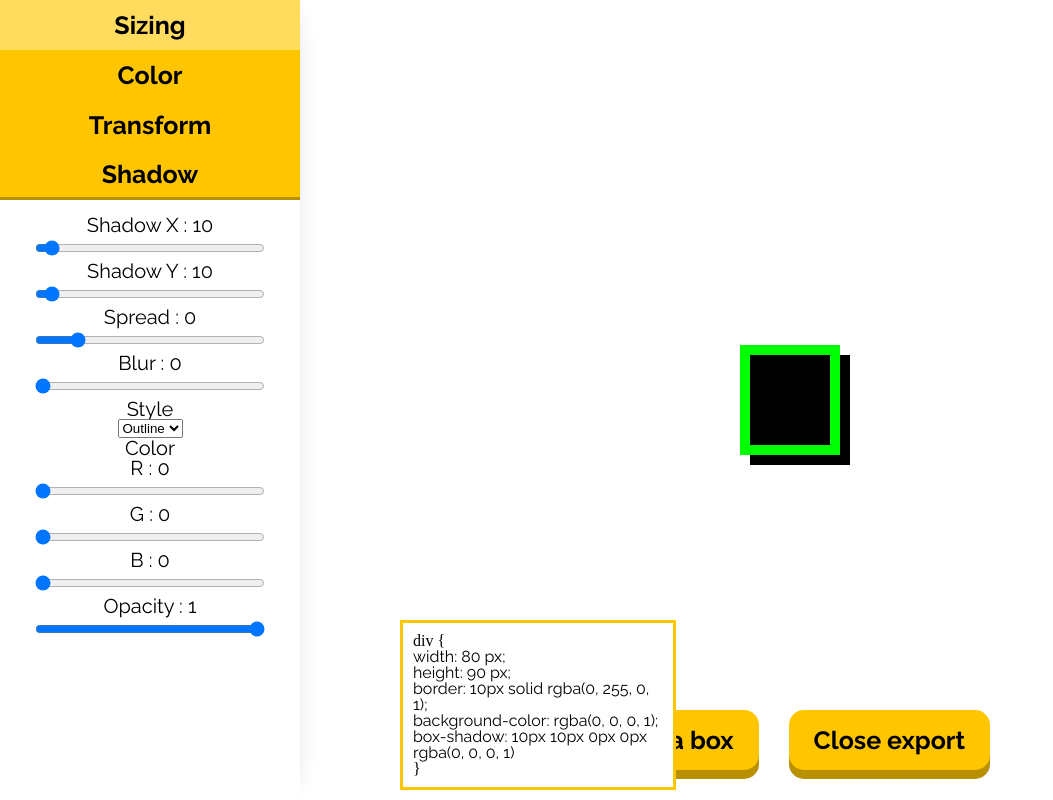
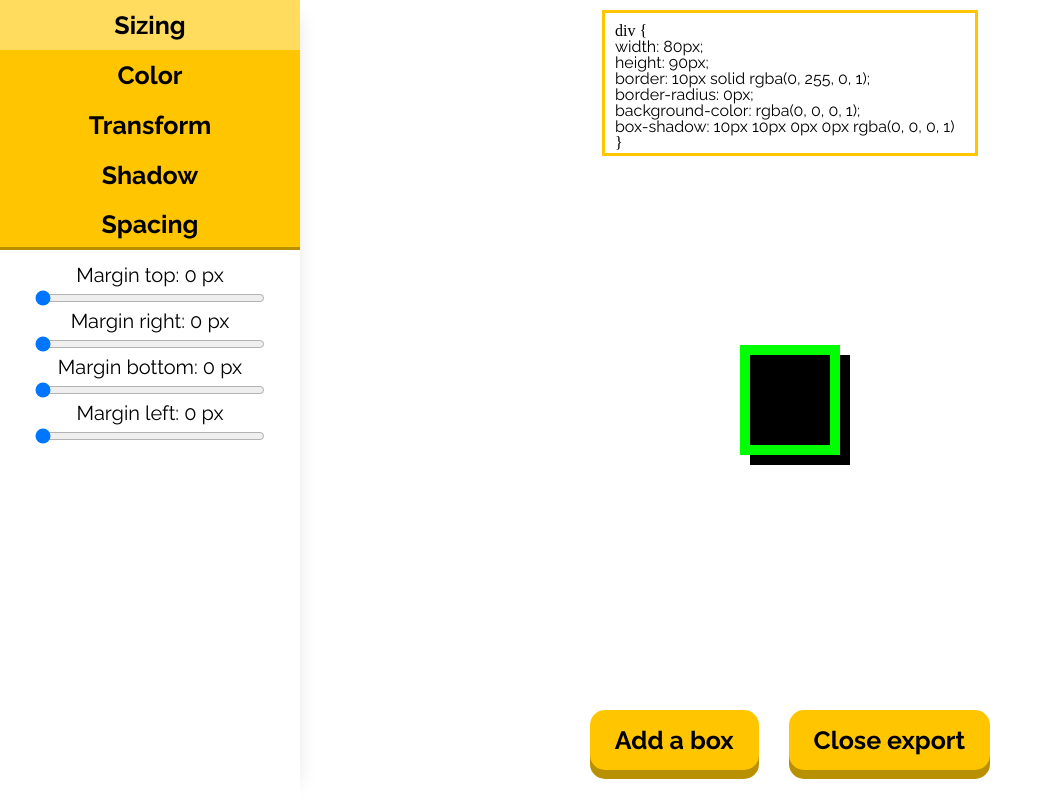
Before and after one commit to amerre/Css_helper, a Vue app: page / in a window 1280 px wide. Both pictures are taken after a click on the button "Export CSS". Shown: the whole page, without its empty margins (0-1053 px from the left). Built offline with nearby package versions, Linux system fonts and the light colour scheme.

Commit message:
:sparkles: Adding spacing rules

```diff
--- a/src/assets/styles/export.scss
+++ b/src/assets/styles/export.scss
@@ -3,9 +3,9 @@
   background-color: white;
   z-index: 2;
   position: fixed;
-  bottom: 10px;
-  left: 400px;
-  width: 250px;
+  top: 10px;
+  width: 350px;
   padding: 10px;
-  overflow: hidden;
+  overflow-y: scroll;
+  max-height: 120px;
 }
--- a/src/components/Content.vue
+++ b/src/components/Content.vue
@@ -5,25 +5,18 @@
       :key="box"
       class="box"
       :style="{
-        color: 'white',
-        width: width + 'px',
-        height: height + 'px',
-        border: border + 'px ' + borderstyle + ' ' + borderrgba,
-        borderRadius: borderradius + 'px',
+        width: width,
+        height: height,
+        border: border,
+        borderRadius: borderradius,
         backgroundColor: bgrgba,
-        opacity: opacity,
-        transform:
-        'translateX(' + translateX + 'px)' +
-        'translateY(' + translateY + 'px)' +
-        'scale(' + scale + ')' +
-        'rotateX(' + rotateX + 'deg)' +
-        'rotateY(' + rotateY + 'deg)' +
-        'rotateZ(' + rotateZ + 'deg)',
-        boxShadow: shadow
+        transform: transform,
+        boxShadow: shadow,
+        margin: margin
         }"
     ></div>
     <div id="footer">
-      <button id="addABox" @click="boxes++">
+      <button id="addABox" @click="addBox">
         <h1>Add a box</h1>
       </button>
       <button @click="show = !show">
@@ -32,25 +25,24 @@
       </button>
     </div>
     <transition name="fadeAndSlide" mode="out-in">
+      <!-- PASSING DATA TO THE EXPORT COMPONENT -->
       <app-export
         v-if="show"
         :width="width"
         :height="height"
         :border="border"
         :borderradius="borderradius"
-        :borderstyle="borderstyle"
-        :borderrgba="borderrgba"
+        :borderopacity="this.$store.state.bordercolor.a"
         :bgrgba="bgrgba"
-        :borderopacity="this.$store.state.bordercolor.a"
-        :opacity="opacity"
-        :translateX="translateX"
-        :translateY="translateY"
-        :scale="scale"
-        :rotateX="rotateX"
-        :rotateY="rotateY"
-        :rotateZ="rotateZ"
+        :translateX="this.$store.state.translateX"
+        :translateY="this.$store.state.translateY"
+        :scale="this.$store.state.scale"
+        :rotateX="this.$store.state.rotateX"
+        :rotateY="this.$store.state.rotateY"
+        :rotateZ="this.$store.state.rotateZ"
         :shadowopacity="this.$store.state.shadowcolor.a"
         :shadow="shadow"
+        :margin="margin"
       ></app-export>
     </transition>
   </div>
@@ -60,6 +52,13 @@
 import Export from "./Export.vue";
 
 export default {
+  methods: {
+    addBox() {
+      if (this.boxes < 3) {
+        this.boxes++;
+      }
+    }
+  },
   data() {
     return {
       show: false
@@ -69,6 +68,7 @@ export default {
     appExport: Export
   },
   computed: {
+    // GET THE BOXES
     boxes: {
       get() {
         return this.$store.state.boxes;
@@ -77,23 +77,19 @@ export default {
         this.$store.commit("BOXES_COMMIT", value);
       }
     },
+    // GET THE DIFFERENTS VARIABLES STORED IN STORE.JS
     width() {
-      return this.$store.state.width;
+      return this.$store.state.width + "px";
     },
     height() {
-      return this.$store.state.height;
+      return this.$store.state.height + "px";
     },
     border() {
-      return this.$store.state.border;
-    },
-    borderradius() {
-      return this.$store.state.borderradius;
-    },
-    borderstyle() {
-      return this.$store.state.borderstyle;
-    },
-    borderrgba() {
       return (
+        this.$store.state.border +
+        "px " +
+        this.$store.state.borderstyle +
+        " " +
         "rgba(" +
         this.$store.state.bordercolor.r +
         ", " +
@@ -104,6 +100,9 @@ export default {
         this.$store.state.bordercolor.a +
         ")"
       );
+    },
+    borderradius() {
+      return this.$store.state.borderradius + "px";
     },
     bgrgba() {
       return (
@@ -118,28 +117,28 @@ export default {
         ")"
       );
     },
-    opacity() {
-      return this.$store.state.opacity;
+    transform() {
+      return (
+        "translateX(" +
+        this.$store.state.translateX +
+        "px)" +
+        "translateY(" +
+        this.$store.state.translateY +
+        "px)" +
+        "scale(" +
+        this.$store.state.scale +
+        ")" +
+        "rotateX(" +
+        this.$store.state.rotateX +
+        "deg)" +
+        "rotateY(" +
+        this.$store.state.rotateY +
+        "deg)" +
+        "rotateZ(" +
+        this.$store.state.rotateZ +
+        "deg)"
+      );
     },
-    translateX() {
-      return this.$store.state.translateX;
-    },
-    translateY() {
-      return this.$store.state.translateY;
-    },
-    scale() {
-      return this.$store.state.scale;
-    },
-    rotateX() {
-      return this.$store.state.rotateX;
-    },
-    rotateY() {
-      return this.$store.state.rotateY;
-    },
-    rotateZ() {
-      return this.$store.state.rotateZ;
-    },
-    // TODO:
     shadow() {
       return (
         this.$store.state.shadowstyle +
@@ -162,29 +161,35 @@ export default {
         this.$store.state.shadowcolor.a +
         ")"
       );
+    },
+    margin() {
+      return (
+        this.$store.state.margin.top +
+        "px " +
+        this.$store.state.margin.right +
+        "px " +
+        this.$store.state.margin.bottom +
+        "px " +
+        this.$store.state.margin.left +
+        "px"
+      );
     }
   }
 };
 </script>
 
 <style lang="scss">
-.fadeAndSlide-enter {
+.fadeAndSlide-enter,
+.fadeAndSlide-leave-to {
   opacity: 0;
-  transform: translateX(-200px);
+  transform: translateY(-200px);
 }
-.fadeAndSlide-enter-to {
-  opacity: 1;
-}
-
+.fadeAndSlide-enter-to,
 .fadeAndSlide-leave {
   opacity: 1;
 }
-.fadeAndSlide-leave-to {
-  opacity: 0;
-  transform: translateY(200px);
-}
 .fadeAndSlide-enter-active,
 .fadeAndSlide-leave-active {
-  transition: all 0.7s ease;
+  transition: all 0.5s ease;
 }
 </style>
--- a/src/components/Export.vue
+++ b/src/components/Export.vue
@@ -1,23 +1,24 @@
 <template>
   <div class="exportContent">div {
-    <p>width: {{ width }} px;</p>
-    <p>height: {{ height }} px;</p>
-    <p v-if="borderopacity != 0">border: {{ border }}px {{ borderstyle }} {{ borderrgba }};</p>
-    <p v-if="borderradius != 0">border-radius: {{ borderradius }}px;</p>
+    <p>width: {{ width }};</p>
+    <p>height: {{ height }};</p>
+    <p v-if="borderopacity != 0">border: {{ border }};</p>
+    <p v-if="borderradius != 0">border-radius: {{ borderradius }};</p>
     <p v-if="bgrgba != 'rgba(0, 0, 0, 0)'">background-color: {{ bgrgba }};</p>
-    <p v-if="opacity != 1">opacity: {{ opacity }};</p>
     <p v-if="translateX != 0">transform: translateX({{ translateX }}px);</p>
     <p v-if="translateY != 0">transform: translateY({{ translateY }}px);</p>
     <p v-if="scale != 1">transform: scale({{ scale }});</p>
     <p v-if="rotateX != 0">transform: rotateX({{ rotateX }}px);</p>
     <p v-if="rotateY != 0">transform: rotateY({{ rotateY }}px);</p>
     <p v-if="rotateZ != 0">transform: rotateZ({{ rotateZ }}px);</p>
-    <p v-if="shadowopacity != 0">box-shadow: {{ shadow }}</p>}
+    <p v-if="shadowopacity != 0">box-shadow: {{ shadow }}</p>
+    <p v-if="margin != '0px 0px 0px 0px'">margin: {{ margin }}</p>}
   </div>
 </template>
 
 <script>
 export default {
+  // IMPORTED FROM CONTENT.VUE
   props: {
     width: [String, Number],
     height: [String, Number],
@@ -27,7 +28,6 @@ export default {
     borderrgba: [String, Number],
     borderopacity: [String, Number],
     bgrgba: [String, Number],
-    opacity: [String, Number],
     translateX: [String, Number],
     translateY: [String, Number],
     scale: [String, Number],
@@ -35,7 +35,8 @@ export default {
     rotateX: [String, Number],
     rotateZ: [String, Number],
     shadow: [String, Number],
-    shadowopacity: [String, Number]
+    shadowopacity: [String, Number],
+    margin: [String, Number]
   }
 };
 </script>
--- a/src/components/Rules.vue
+++ b/src/components/Rules.vue
@@ -4,6 +4,7 @@
     <app-Color></app-Color>
     <app-transform></app-transform>
     <app-shadow></app-shadow>
+    <app-spacing></app-spacing>
   </div>
 </template>
 
@@ -12,13 +13,15 @@ import Sizing from "./rules/Sizing";
 import Color from "./rules/Color";
 import Transform from "./rules/Transform";
 import Shadow from "./rules/Shadow";
+import Spacing from "./rules/Spacing";
 
 export default {
   components: {
     appSizing: Sizing,
     appColor: Color,
     appTransform: Transform,
-    appShadow: Shadow
+    appShadow: Shadow,
+    appSpacing: Spacing
   }
 };
 </script>
--- a/src/components/rules/Shadow.vue
+++ b/src/components/rules/Shadow.vue
@@ -39,7 +39,7 @@
 export default {
   data() {
     return {
-      show: true
+      show: false
     };
   },
   computed: {
--- a/src/components/rules/Spacing.vue
+++ b/src/components/rules/Spacing.vue
@@ -0,0 +1,73 @@
+<template>
+  <div>
+    <button :class="{ active: show }" @click="show = !show">
+      <h1 class="rulesName">Spacing</h1>
+    </button>
+    <transition name="roll" mode="out-in">
+      <div v-if="show" class="rulesWrap">
+        <h2>Margin top: {{ margintop }} px</h2>
+        <input type="range" min="0" max="200" v-model="margintop">
+
+        <h2>Margin right: {{ marginright }} px</h2>
+        <input type="range" min="0" max="200" v-model="marginright">
+
+        <h2>Margin bottom: {{ marginbottom }} px</h2>
+        <input type="range" min="0" max="200" v-model="marginbottom">
+
+        <h2>Margin left: {{ marginleft }} px</h2>
+        <input type="range" min="0" max="200" v-model="marginleft">
+      </div>
+    </transition>
+  </div>
+</template>
+
+<script>
+export default {
+  data() {
+    return {
+      show: true
+    };
+  },
+  computed: {
+    margintop: {
+      get() {
+        return this.$store.state.margin.top;
+      },
+      set(value) {
+        this.$store.commit("MARGINTOP_COMMIT", value);
+      }
+    },
+    marginright: {
+      get() {
+        return this.$store.state.margin.right;
+      },
+      set(value) {
+        this.$store.commit("MARGINRIGHT_COMMIT", value);
+      }
+    },
+    marginbottom: {
+      get() {
+        return this.$store.state.margin.bottom;
+      },
+      set(value) {
+        this.$store.commit("MARGINBOTTOM_COMMIT", value);
+      }
+    },
+    marginleft: {
+      get() {
+        return this.$store.state.margin.left;
+      },
+      set(value) {
+        this.$store.commit("MARGINLEFT_COMMIT", value);
+      }
+    }
+  }
+};
+</script>
+
+<style scoped>
+.roll-enter-to,
+.roll-leave {
+  height: 201.2px;
+}
+</style>
--- a/src/store.js
+++ b/src/store.js
@@ -23,7 +23,6 @@ export default new Vuex.Store({
       b: 0,
       a: 1
     },
-    opacity: 1,
     translateX: 0,
     translateY: 0,
     scale: 1,
@@ -40,6 +39,12 @@ export default new Vuex.Store({
       g: 0,
       b: 0,
       a: 1
+    },
+    margin: {
+      top: 0,
+      right: 0,
+      bottom: 0,
+      left: 0
     }
   },
   mutations: {
@@ -145,6 +150,18 @@ export default new Vuex.Store({
     },
     SHADOWOPACITY_COMMIT(state, payload) {
       state.shadowcolor.a = payload;
+    },
+    MARGINTOP_COMMIT(state, payload) {
+      state.margin.top = payload;
+    },
+    MARGINRIGHT_COMMIT(state, payload) {
+      state.margin.right = payload;
+    },
+    MARGINBOTTOM_COMMIT(state, payload) {
+      state.margin.bottom = payload;
+    },
+    MARGINLEFT_COMMIT(state, payload) {
+      state.margin.left = payload;
     }
   }
 });
```
